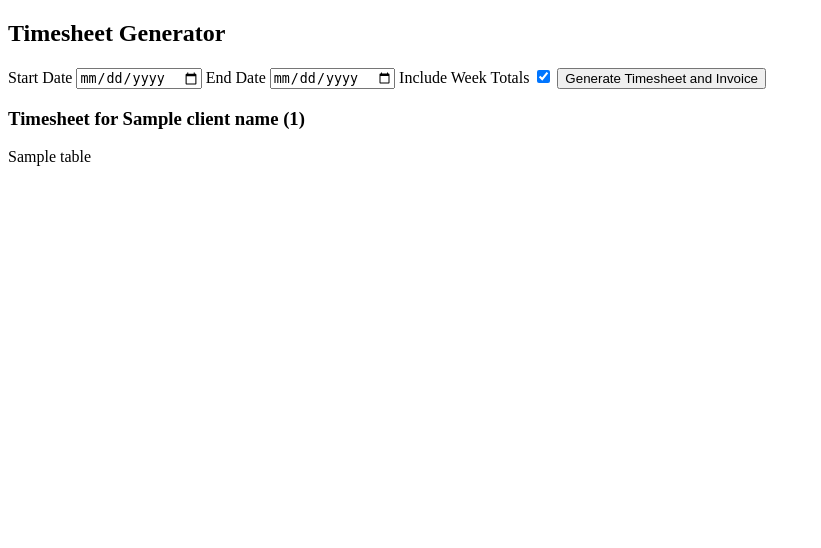
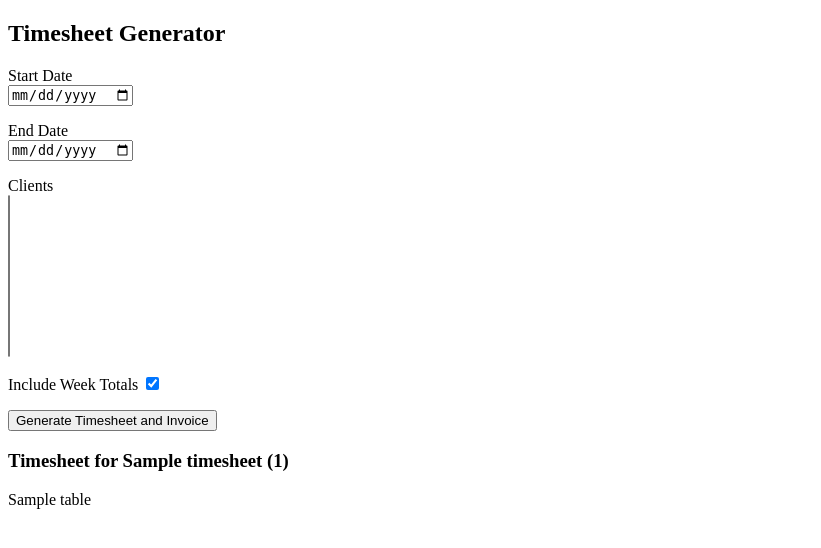
Before and after one commit to GeorgesPaul/TimeSheeterPython, a Flask app: template templates/timesheet.html in a window 1280 px wide. Shown: the top 548 px of the page, without its empty margins (0-821 px from the left). Run offline with Flask 3, Linux system fonts and the light colour scheme; the template is opened without the code that fills it: values that come from a table or form of the project are taken from there, most other values are stand-ins (such as "Sample title", 1, 10 or a date in 2020); parts of the project's set-up code (start-up, migrations or seed data) failed here and were passed over.

Commit message:
Add client select and tag definition in clients.yaml

```diff
--- a/app.py
+++ b/app.py
@@ -1,6 +1,6 @@
 from flask import Flask, render_template, request
 from flask_wtf import FlaskForm
-from wtforms import DateField, SubmitField, BooleanField
+from wtforms import DateField, SubmitField, BooleanField, SelectMultipleField
 from wtforms.validators import DataRequired
 from dateutil.parser import parse
 from datetime import datetime, timedelta
@@ -20,15 +20,24 @@ with open('clients.yaml', 'r') as file:
 class DateForm(FlaskForm):
     start_date = DateField('Start Date', format='%Y-%m-%d', validators=[DataRequired()])
     end_date = DateField('End Date', format='%Y-%m-%d', validators=[DataRequired()])
+    clients = SelectMultipleField('Clients', choices=[], render_kw={'size': 10}, validators=[DataRequired()])
     week_totals = BooleanField('Include Week Totals', default=True, render_kw={'checked': True})
     submit = SubmitField('Generate Timesheet and Invoice')
 
 @app.route('/', methods=['GET', 'POST'])
 def index():
     form = DateForm()
+
+    # Reload clients data dynamically to catch any changes
+    with open('clients.yaml', 'r') as file:
+        current_clients_data = yaml.safe_load(file)
+
+    form.clients.choices = [(key, data.get('trade_name', key)) for key, data in current_clients_data.get('Clients', {}).items()]
+
     if form.validate_on_submit():
         start_date = form.start_date.data
         end_date = form.end_date.data
+        selected_clients = form.clients.data
 
         # Format dates for TimesheetGenerator
         start_date_str = start_date.strftime('%d/%m/%Y')
@@ -40,102 +49,110 @@ def index():
             timesheets = generator.generate_timesheet(
                 parse(start_date_str, dayfirst=True),
                 parse(end_date_str, dayfirst=True).replace(hour=23, minute=59, second=59),
-                week_totals=form.week_totals.data
+                week_totals=form.week_totals.data,
+                selected_clients=selected_clients
             )
         except Exception as e:
             return render_template('timesheet.html',
-                                   table=f"Error generating timesheet: {str(e)}",
-                                   client_name="",
-                                   total_hours="",
+                                   error=f"Error generating timesheet: {str(e)}",
                                    form=form)
 
         if timesheets:
-            timesheet = timesheets[0]
-            client_name = timesheet.client_name
-            total_hours, remainder = divmod(timesheet.total_duration.total_seconds(), 3600)
-            total_minutes = remainder / 3600  # Convert minutes to decimal hours
-            total_hours_decimal = total_hours + total_minutes
+            timesheets_data = []
 
-            # Get client data
-            client_data = clients_data['Clients']['Tacx']  # Assuming Tacx for now
-            client_reg_name = client_data['registration_name']
+            for timesheet in timesheets:
+                client_name = timesheet.client_name
+                total_hours, remainder = divmod(timesheet.total_duration.total_seconds(), 3600)
+                total_minutes = remainder / 3600  # Convert minutes to decimal hours
+                total_hours_decimal = total_hours + total_minutes
 
-            # Get week numbers and dates from the timesheet data
-            timesheet_df = timesheet.time_sheet_df
-            start_week = min(timesheet_df['Week_nr'])
-            end_week = max(timesheet_df['Week_nr'])
+                # Get client data
+                client_data = current_clients_data['Clients'].get(client_name)
+                if not client_data:
+                    continue
+                client_reg_name = client_data.get('registration_name', client_name)
 
-            # Get first and last day from the timesheet
-            first_day = timesheet_df.iloc[0]['Date']  # First row's full date
-            last_day = timesheet_df.iloc[-1]['Date']  # Last row's full date
-            logo_path = os.path.abspath('templates/logo.jpg')
+                # Get week numbers and dates from the timesheet data
+                timesheet_df = timesheet.time_sheet_df
+                if timesheet_df.empty:
+                    continue
+                start_week = min(timesheet_df['Week_nr'])
+                end_week = max(timesheet_df['Week_nr'])
 
-            invoice_data = {
-                'client': client_data,
-                'invoice_date': datetime.now().strftime('%d-%m-%Y'),
-                'due_date': (datetime.now() + timedelta(days=30)).strftime('%d-%m-%Y'),
-                'reference': 'Georges Meinders',
-                'items': [{
-                    'quantity': f'{total_hours_decimal:.2f} hours',
-                    'description': f'Delivered engineering services to {client_reg_name} for week {start_week} up to and including week {end_week} ({first_day} up to and including {last_day}).',
-                    'price': '90,00',
-                    'total': f'{total_hours_decimal * 90:.2f}',
-                    'vat_rate': '0,00'
-                }],
-                'vat_calculation_text': f'0.00% VAT on € {total_hours_decimal * 90:.2f} = € 0,00',
-                'total_amount': f'€ {total_hours_decimal * 90:.2f}',
-                'logo_path': logo_path,
-            }
+                # Get first and last day from the timesheet
+                first_day = timesheet_df.iloc[0]['Date']  # First row's full date
+                last_day = timesheet_df.iloc[-1]['Date']  # Last row's full date
+                logo_path = os.path.abspath('templates/logo.jpg')
 
-            # Generate invoice HTML
-            invoice_html = render_template('invoice.html', **invoice_data)
+                hourly_rate = float(client_data.get('hourly_rate', 90.0))
+                currency = client_data.get('currency', '€')
+                total_price = total_hours_decimal * hourly_rate
+                price_str = f"{hourly_rate:.2f}".replace('.', ',')
 
-            # Define PDF path
-            pdf_path = f'invoice_{datetime.now().strftime("%Y%m%d")}.pdf'
+                invoice_data = {
+                    'client': client_data,
+                    'invoice_date': datetime.now().strftime('%d-%m-%Y'),
+                    'due_date': (datetime.now() + timedelta(days=30)).strftime('%d-%m-%Y'),
+                    'reference': 'Georges Meinders',
+                    'items': [{
+                        'quantity': f'{total_hours_decimal:.2f} hours',
+                        'description': f'Delivered engineering services to {client_reg_name} for week {start_week} up to and including week {end_week} ({first_day} up to and including {last_day}).',
+                        'price': price_str,
+                        'total': f'{total_price:.2f}',
+                        'vat_rate': '0,00'
+                    }],
+                    'vat_calculation_text': f'0.00% VAT on {currency} {total_price:.2f} = {currency} 0,00',
+                    'total_amount': f'{currency} {total_price:.2f}',
+                    'logo_path': logo_path,
+                }
 
-            # Convert HTML to PDF
-            try:
-                with open(pdf_path, "w+b") as pdf_file:
-                    # Convert HTML to PDF
-                    pisa_status = pisa.CreatePDF(
-                        invoice_html,                # the HTML to convert
-                        dest=pdf_file,               # the output file
-                        encoding='utf-8'             # encoding of the HTML
-                    )
+                # Generate invoice HTML
+                invoice_html = render_template('invoice.html', **invoice_data)
 
-                # Check if PDF generation was successful
-                if pisa_status.err:
+                # Define PDF path
+                pdf_path = f'invoice_{client_name}_{datetime.now().strftime("%Y%m%d%H%M%S")}.pdf'
+
+                # Convert HTML to PDF
+                try:
+                    with open(pdf_path, "w+b") as pdf_file:
+                        # Convert HTML to PDF
+                        pisa_status = pisa.CreatePDF(
+                            invoice_html,                # the HTML to convert
+                            dest=pdf_file,               # the output file
+                            encoding='utf-8'             # encoding of the HTML
+                        )
+
+                    # Check if PDF generation was successful
+                    if pisa_status.err:
+                        return render_template('timesheet.html',
+                                           error=f"Error generating PDF invoice for {client_name}.",
+                                           form=form)
+
+                    # Open PDF file
+                    if os.name == 'nt':  # Windows
+                        os.startfile(pdf_path)
+                    else:  # Linux/Mac
+                        subprocess.run(['xdg-open', pdf_path])
+
+                except Exception as e:
+                    print(f"Error generating PDF for {client_name}: {str(e)}")
                     return render_template('timesheet.html',
-                                       table="Error generating PDF invoice.",
-                                       client_name="",
-                                       total_hours="",
+                                       error=f"Error generating PDF for {client_name}: {str(e)}",
                                        form=form)
 
-                # Open PDF file
-                if os.name == 'nt':  # Windows
-                    os.startfile(pdf_path)
-                else:  # Linux/Mac
-                    subprocess.run(['xdg-open', pdf_path])
-
-            except Exception as e:
-                print(f"Error generating PDF: {str(e)}")
-                return render_template('timesheet.html',
-                                   table=f"Error generating PDF: {str(e)}",
-                                   client_name="",
-                                   total_hours="",
-                                   form=form)
+                timesheets_data.append({
+                    'client_name': client_name,
+                    'total_hours': f"{total_hours:.0f} hours and {remainder//60:.0f} minutes",
+                    'table': timesheet.time_sheet_df.to_html(index=False)
+                })
 
             # Return the timesheet view
             return render_template('timesheet.html',
-                               table=timesheet.time_sheet_df.to_html(index=False),
-                               client_name=client_name,
-                               total_hours=f"{total_hours:.0f} hours and {remainder//60:.0f} minutes",
+                               timesheets_data=timesheets_data,
                                form=form)
         else:
             return render_template('timesheet.html',
-                               table="No timesheets generated.",
-                               client_name="",
-                               total_hours="",
+                               error="No timesheets generated.",
                                form=form)
 
     return render_template('timesheet.html', form=form)
--- a/templates/timesheet.html
+++ b/templates/timesheet.html
@@ -11,16 +11,22 @@
     <h2>Timesheet Generator</h2>
     <form method="POST">
         {{ form.hidden_tag() }}
-        {{ form.start_date.label }} {{ form.start_date() }}
-        {{ form.end_date.label }} {{ form.end_date() }}
-        {{ form.week_totals.label }} {{ form.week_totals() }}
-        {{ form.submit() }}
+        <p>{{ form.start_date.label }}<br> {{ form.start_date() }}</p>
+        <p>{{ form.end_date.label }}<br> {{ form.end_date() }}</p>
+        <p>{{ form.clients.label }}<br> {{ form.clients() }}</p>
+        <p>{{ form.week_totals.label }} {{ form.week_totals() }}</p>
+        <p>{{ form.submit() }}</p>
     </form>
-    {% if client_name %}
-    <h3>Timesheet for {{ client_name }} ({{ total_hours }})</h3>
+
+    {% if error %}
+    <p style="color: red;">{{ error }}</p>
     {% endif %}
-    {% if table %}
-    {{ table|safe }}
+
+    {% if timesheets_data %}
+    {% for ts in timesheets_data %}
+    <h3>Timesheet for {{ ts.client_name }} ({{ ts.total_hours }})</h3>
+    {{ ts.table|safe }}
+    {% endfor %}
     {% endif %}
 </body>
 
```
Also changed, not shown: TimeSheeter.py (+8 -8 lines).
